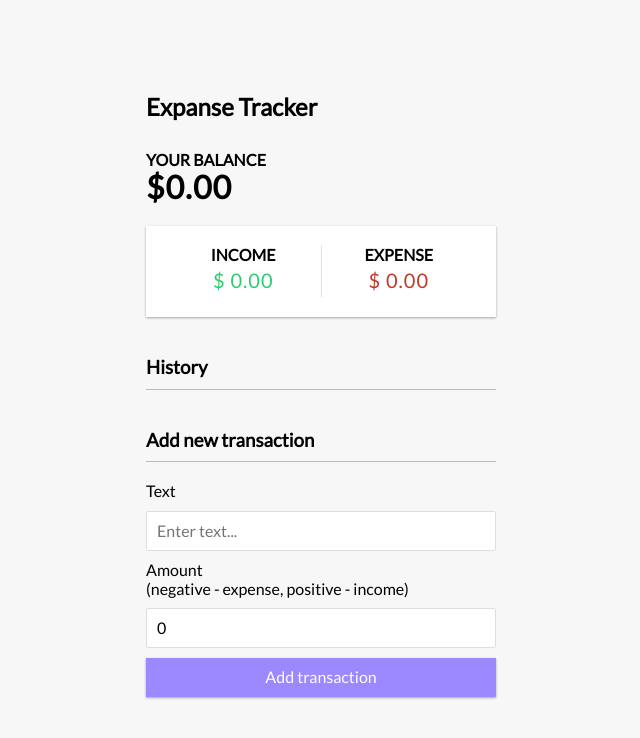
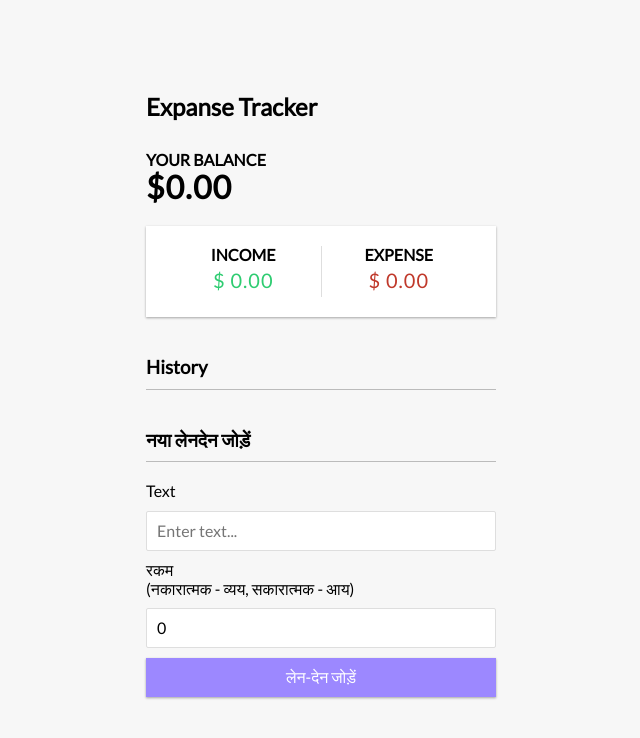
Before and after one commit to adityaparsad01/Expanse-Tracker, a React (Create React App) app: page / in a window 1280 px wide. Shown: the top 738 px of the page, without its empty margins (319-959 px from the left). Built offline with nearby package versions, Linux system fonts and the light colour scheme.

Commit message:
Hindi Font Added

```diff
--- a/src/components/AddTransection.js
+++ b/src/components/AddTransection.js
@@ -21,7 +21,7 @@ export const AddTransection = () => {
 
   return (
     <>
-      <h3>Add new transaction</h3>
+      <h3>नया लेनदेन जोड़ें</h3>
       <form onSubmit={onSubmit}>
         <div className="form-control">
           <label htmlFor="text">Text</label>
@@ -34,8 +34,8 @@ export const AddTransection = () => {
         </div>
         <div className="form-control">
           <label htmlFor="amount">
-            Amount <br />
-            (negative - expense, positive - income)
+            रकम <br />
+            (नकारात्मक - व्यय, सकारात्मक - आय)
           </label>
           <input
             type="number"
@@ -44,7 +44,7 @@ export const AddTransection = () => {
             placeholder="Enter amount..."
           />
         </div>
-        <button className="btn">Add transaction</button>
+        <button className="btn">लेन-देन जोड़ें</button>
       </form>
     </>
   );
```
